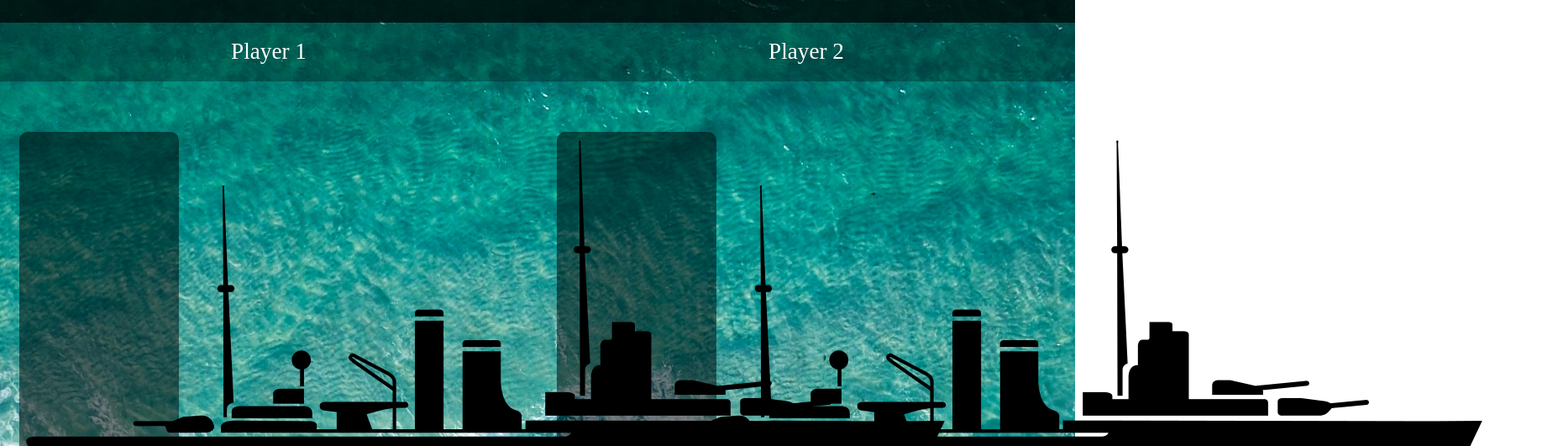
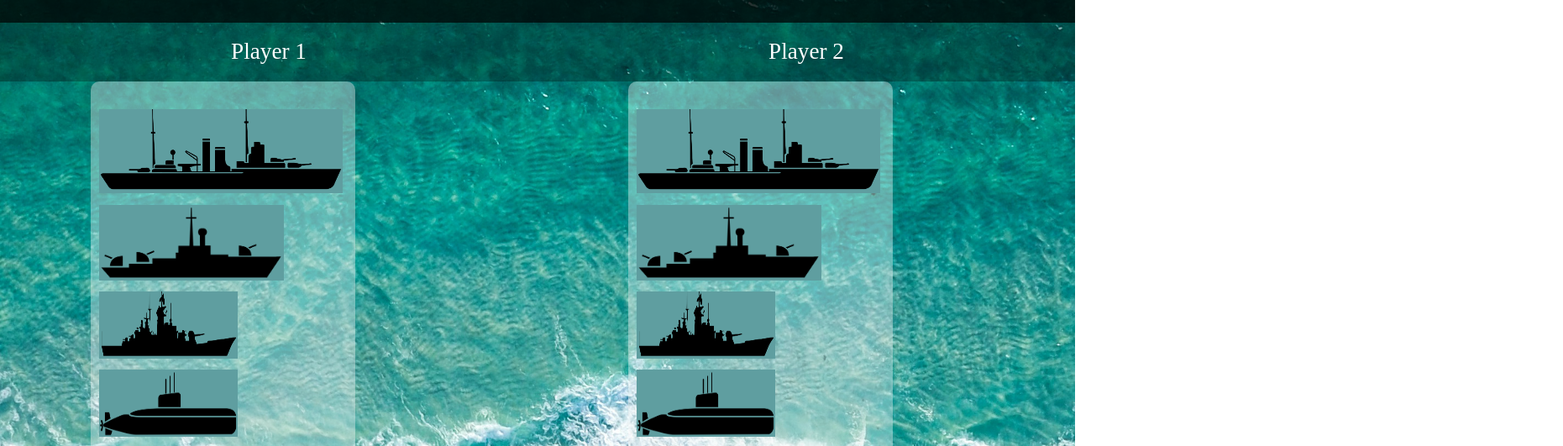
Before and after one commit to mel-121821/battleship, a website built with webpack: page src/template.html in a window 1280 px wide. Shown: the part 73-604 px from the top of the page at 84% size, 1861 px wide, since content can reach past the window. Built offline with nearby package versions, Linux system fonts and the light colour scheme.

Commit message:
FIX: size and placement of ships
- add styles for .highlighted class

```diff
--- a/src/style.css
+++ b/src/style.css
@@ -184,11 +184,11 @@ html {
   grid-template-rows: 70px 1fr 70px;
 }
 
-.p1 {
+#p1 {
   grid-area: 1/1/2/2;
 }
 
-.p2 {
+#p2 {
   grid-area: 1/2/2/3;
 }
 
@@ -209,40 +209,85 @@ html {
 }
 
 .ship-select {
-  width: 190px;
-  height: 390px;
-  display: flex;
-  flex-direction: column;
-  align-items: flex-start;
-  justify-content: space-evenly;
-  background-color: rgb(0, 0, 0, 0.5);
+  width: 295px;
+  height: 500px;
+  padding: 20px 10px;
+  display: grid;
+  grid-template-columns: 1fr;
+  grid-template-rows: 100px 90px repeat(2, 80px) 70px;
+  align-content: space-evenly;
+  background-color: rgb(245, 245, 245, 0.4);
   border-radius: 10px;
 }
 
-.ship {
-  height: 36px;
+/* .ship {
+  /* background-color: cadetblue; */
+/* overflow: hidden;
+} */
+/* .ship {
+  overflow: none;
+} */
+
+.ship-select div {
   background-color: cadetblue;
 }
 
 .carrier {
-  width: 190px;
-  border-radius: 40%;
+  grid-area: 1 / 1 / 2 / 2;
+  width: 290px;
 }
 
 .battleship {
-  width: 152px;
-  border-radius: 45%;
+  grid-area: 2 / 1 / 3 / 2;
+  width: 220px;
+}
+
+.destroyer {
+  grid-area: 3 / 1 / 4 / 2;
+}
+
+.submarine {
+  grid-area: 4 / 1 / 5 / 2;
 }
 
 .destroyer,
 .submarine {
-  width: 114px;
-  border-radius: 55%;
+  width: 165px;
 }
 
 .patrol-boat {
-  width: 76px;
-  border-radius: 70%;
+  grid-area: 5 / 1 / 6 / 2;
+  width: 120px;
+}
+
+/* height and width need to be set in order for object-fit to work. If static dimensions such as pixels are the measurement, img will still overflow if size is larger than container */
+/* src: https://stackoverflow.com/questions/34247337/object-fit-not-affecting-images */
+.ship-select img {
+  height: 100%;
+  width: 100%;
+}
+
+.carrier img {
+  height: 120%;
+  object-position: 0px -23px;
+}
+
+.battleship img {
+  object-position: 0px -1px;
+}
+
+.destroyer img {
+  height: 130%;
+  object-position: 0px -23px;
+}
+
+.submarine img {
+  object-position: 0px 0px;
+}
+
+.patrol-boat img {
+  object-fit: contain;
+  object-position: 0 26px;
 }
 
 .dragging {
@@ -250,20 +295,25 @@ html {
 }
 
 .board {
-  height: 380px;
-  width: 380px;
   display: grid;
   grid-template-columns: repeat(10, 1fr);
   grid-template-rows: repeat(10, 1fr);
 }
 
 .square {
+  height: 55px;
+  width: 55px;
   background-color: rgb(255, 255, 255, 0.65);
   border-radius: 3px;
   border: 1px solid cadetblue;
 }
 
 .dragover {
+  background-color: white;
+  opacity: 1;
+}
+
+.highlighted {
   background-color: white;
   opacity: 1;
 }
```
